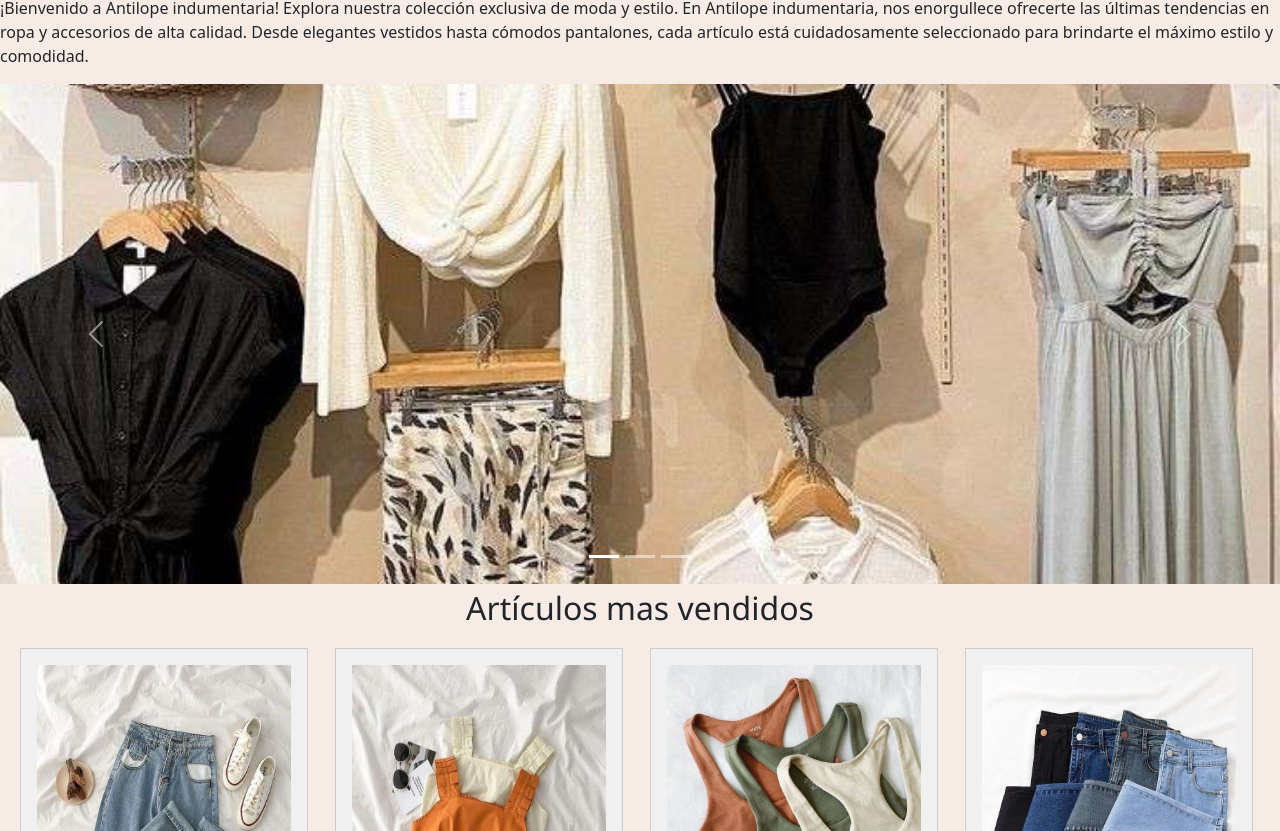
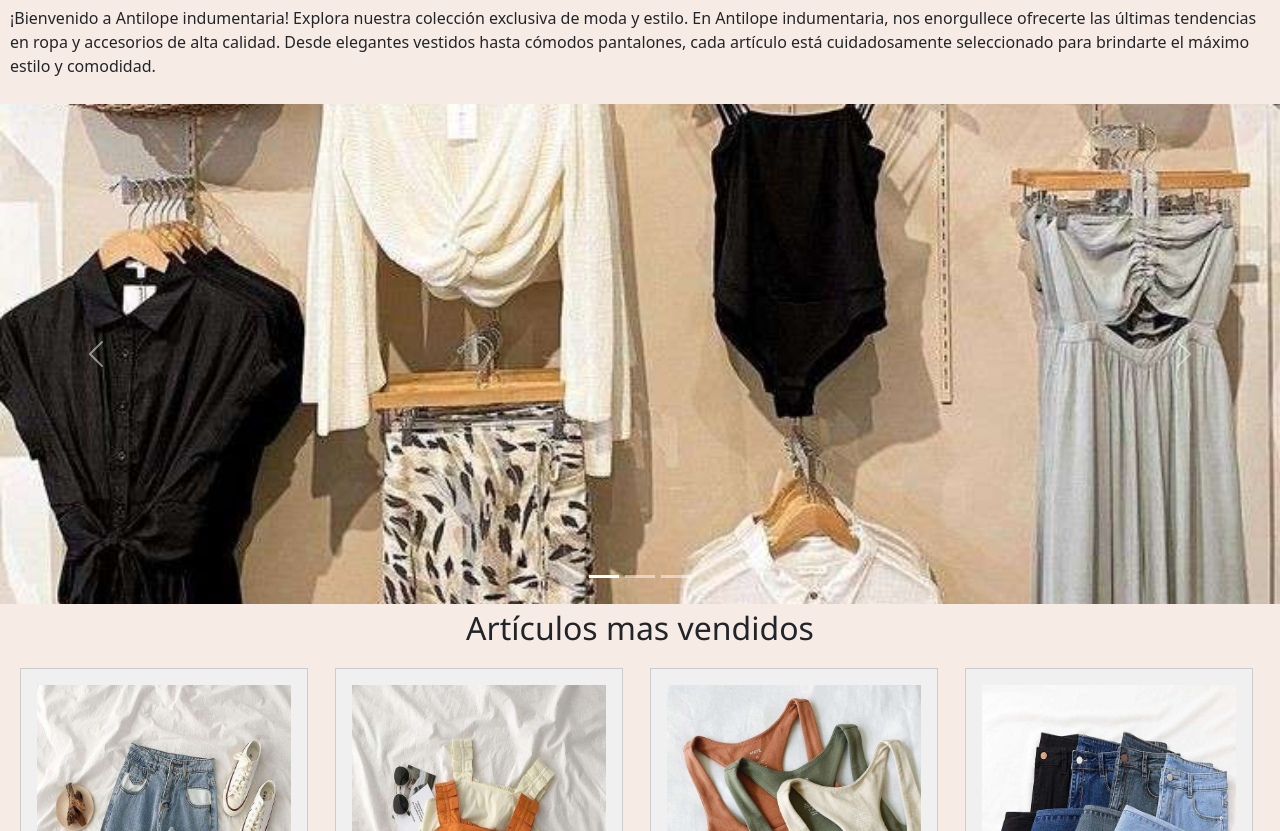
Before and after one commit to karendmytriw/Proyecto.final-G-Dmytriw, a plain HTML site: page index.html in a window 1280 px wide. Shown: the part 192-1023 px from the top of the page. Drawn offline with nearby package versions, Linux system fonts and the light colour scheme; a web font is replaced by a local one.

Commit message:
Update estilos.css

```diff
--- a/estilos.css
+++ b/estilos.css
@@ -9,6 +9,10 @@ header{
 h1{
     font-family: 'Foldit', sans-serif;
 }
+p{
+    padding: 10px;;
+}
+
     nav {
     background-color: #a3a3a302;
     padding: 10px;
```
